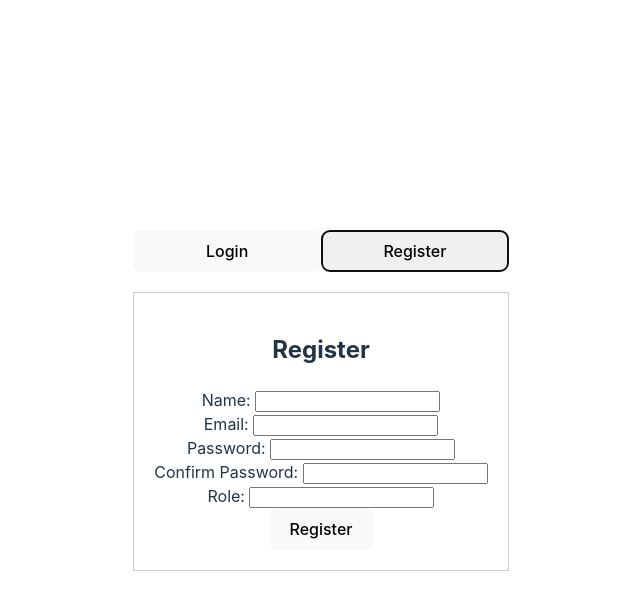
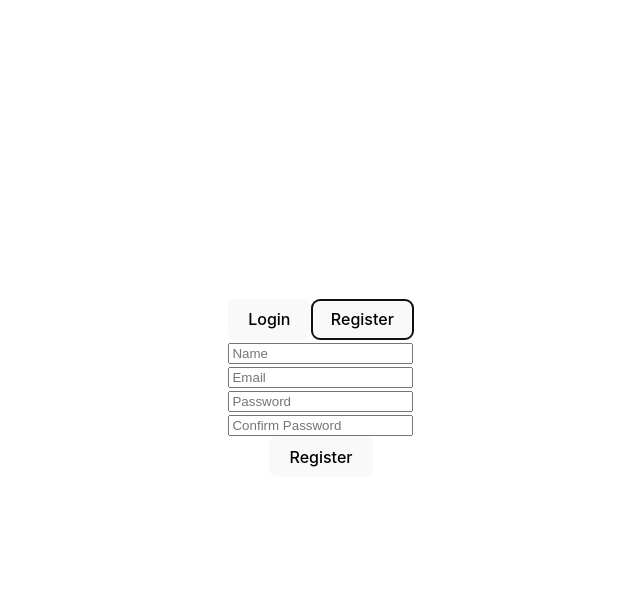
Before and after one commit to vocchiogrosso/H112, a Vue app in the folder web/: page /auth in a window 1280 px wide. Both pictures are taken after a click on the button "Register". Shown: the top 610 px of the page, without its empty margins (319-959 px from the left). Built offline with nearby package versions, Linux system fonts and the light colour scheme.

Commit message:
09.17.2023_00:58
+ Auth Validation

```diff
--- a/web/src/views/shared/Auth.vue
+++ b/web/src/views/shared/Auth.vue
@@ -1,59 +1,35 @@
 <template>
   <div>
-    <div class="tabs">
-      <button :class="{ active: activeTab === 'login' }" @click="activeTab = 'login'">Login</button>
-      <button :class="{ active: activeTab === 'register' }" @click="activeTab = 'register'">Register</button>
+    <div>
+      <button @click="activeTab = 'login'">Login</button>
+      <button @click="activeTab = 'register'">Register</button>
     </div>
-    <div class="tab-content">
-      <div v-if="activeTab === 'login'">
-        <h2>Login</h2>
-        <form @submit.prevent="login">
-          <div>
-            <label>Email: </label>
-            <input type="email" v-model="loginEmail" required />
-          </div>
-          <div>
-            <label>Password: </label>
-            <input type="password" v-model="loginPassword" required />
-          </div>
-          <button type="submit">Login</button>
-        </form>
-      </div>
-      <div v-if="activeTab === 'register'">
-        <h2>Register</h2>
-        <form @submit.prevent="register">
-          <div>
-            <label>Name: </label>
-            <input type="text" v-model="registerName" required />
-          </div>
-          <div>
-            <label>Email: </label>
-            <input type="email" v-model="registerEmail" required />
-          </div>
-          <div>
-            <label>Password: </label>
-            <input type="password" v-model="registerPassword" required />
-          </div>
-          <div>
-            <label>Confirm Password: </label>
-            <input type="password" v-model="confirmPassword" required />
-          </div>
-          <div v-if="passwordMismatch" style="color: red;">
-            Passwords do not match
-          </div>
-          <div>
-            <label>Role: </label>
-            <input type="text" v-model="registerRole" required />
-          </div>
-          <button type="submit" :disabled="passwordMismatch">Register</button>
-        </form>
-      </div>
+
+    <div v-if="activeTab === 'login'">
+      <input v-model="loginEmail" placeholder="Email" /><br>
+      <input type="password" v-model="loginPassword" placeholder="Password" /><br>
+      <button @click="login">Login</button>
+    </div>
+
+    <div v-if="activeTab === 'register'">
+      <input v-model="registerName" placeholder="Name" /><br>
+      <input v-model="registerEmail" placeholder="Email" /><br>
+      <input type="password" v-model="registerPassword" placeholder="Password" /><br>
+      <input type="password" v-model="confirmPassword" placeholder="Confirm Password" /><br>
+      <button @click="register">Register</button>
+      <div v-if="passwordMismatch" style="color: red;">Passwords do not match</div>
+    </div><br>
+
+    <div v-if="errorMessage" style="color: red;">
+      {{ errorMessage }}
     </div>
   </div>
 </template>
 
+
 <script>
 import axios from 'axios';
+import { useRouter } from 'vue-router';
 
 export default {
   data() {
@@ -64,10 +40,15 @@ export default {
       registerName: '',
       registerEmail: '',
       registerPassword: '',
-      registerRole: '',
+      registerRole: 'user',
       confirmPassword: '',
       passwordMismatch: false,
+      errorMessage: ''
     };
+  },
+  setup() {
+    const router = useRouter();
+    return { router };
   },
   watch: {
     registerPassword() {
@@ -82,14 +63,60 @@ export default {
       this.passwordMismatch = this.registerPassword !== this.confirmPassword;
     },
     async login() {
-      // ... Existing login method
+      try {
+        const response = await axios.post('http://localhost:3000/v1/users/login', {
+          email: this.loginEmail,
+          password: this.loginPassword,
+        }, {
+          timeout: 5000
+        });
+
+        console.log('Login successful', response.data);
+
+        if (response.data.role === 'user') {
+          this.router.push('/user/dashboard');
+        } else if (response.data.role === 'contractor') {
+          this.router.push('/contractor/dashboard');
+        }
+      } catch (error) {
+        console.error('Login failed', error);
+        if (error.code === 'ECONNABORTED') {
+          this.errorMessage = 'The connection to the database timed out. Please try again later.';
+        } else {
+          this.errorMessage = 'An error occurred while logging in. Please try again.';
+        }
+      }
     },
     async register() {
       if (this.passwordMismatch) {
         return;
       }
 
-      // ... Existing register method
+      try {
+        const response = await axios.post('http://localhost:3000/v1/users/register', {
+          name: this.registerName,
+          email: this.registerEmail,
+          password: this.registerPassword,
+          role: this.registerRole,
+        }, {
+          timeout: 5000
+        });
+
+        console.log('Registration successful', response.data);
+
+        if (response.data.role === 'user') {
+          this.router.push('/user/dashboard');
+        } else if (response.data.role === 'contractor') {
+          this.router.push('/contractor/dashboard');
+        }
+      } catch (error) {
+        console.error('Registration failed', error);
+        if (error.code === 'ECONNABORTED') {
+          this.errorMessage = 'The connection to the database timed out. Please try again later.';
+        } else {
+          this.errorMessage = 'An error occurred while registering. Please try again.';
+        }
+      }
     },
   },
 };
```
